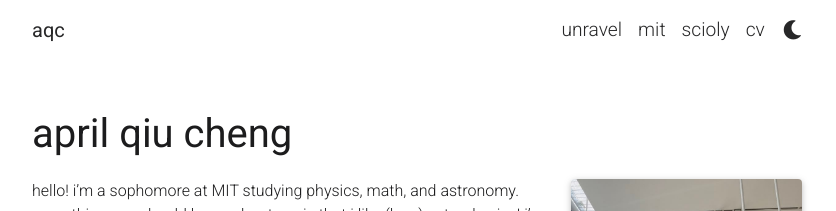
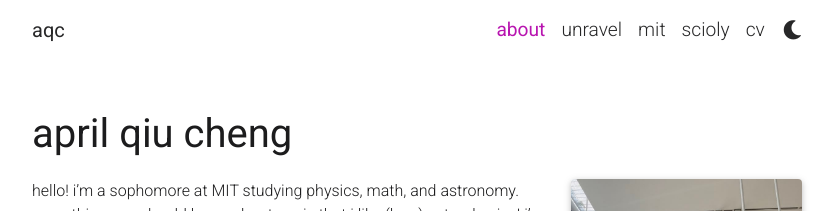
Before and after one commit to aqcheng/aqcheng.github.io, a Jekyll site: the page built from _pages/about.md, in a window 1280 px wide. Shown: the top 211 px of the page, without its empty margins (223-1059 px from the left). Built offline with Jekyll 4.4.1, drawn with Linux system fonts in a browser that asks for light colours; full-size pictures stand in for the smaller copies a plugin makes; comment, search, counter and statistics services are not loaded; a style sheet for code colours, icons or effects is not loaded.

Commit message:
added back the about button

```diff
--- a/_includes/header.html
+++ b/_includes/header.html
@@ -22,6 +22,14 @@
                 {% endif %}
               {% endfor %}
 
+              <!-- About -->
+              <li class="nav-item {% if page.permalink == '/' %}active{% endif %}">
+                <a class="nav-link" href="{{ '/' | relative_url }}">{{ about_title }}
+                  {%- if page.permalink == '/' -%}
+                  <span class="sr-only">(current)</span>
+                  {%- endif -%}
+                </a>
+              </li>
 
               {% if site.blog_nav_title %}
               <!-- Blog -->
```
